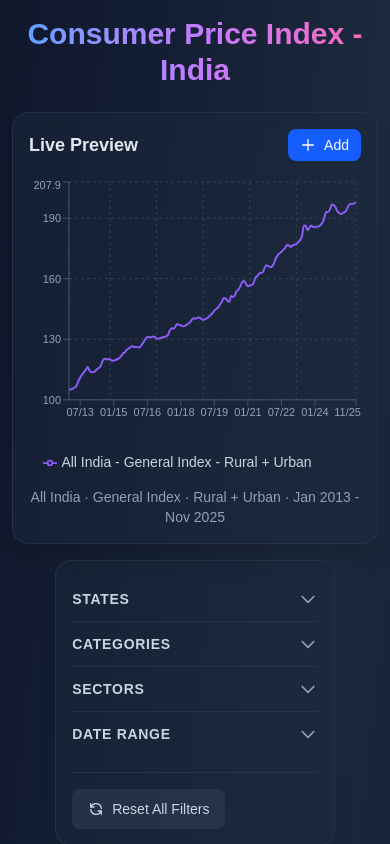
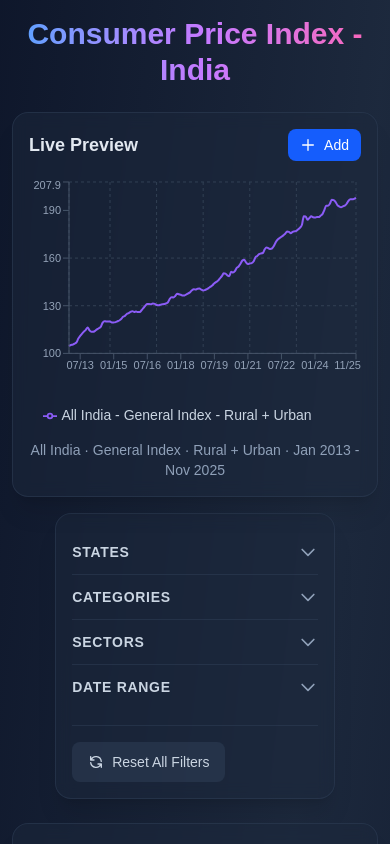
Before and after one commit to harshit-agarwal7/consumer-price-index, a Next.js app: page / in a window 390 px wide. Shown: the top 844 px of the page. Built offline with nearby package versions, Linux system fonts and the light colour scheme.

Commit message:
Fix chart squishing on mobile when selecting a state

```diff
--- a/app/components/charts/LivePreviewChart.tsx
+++ b/app/components/charts/LivePreviewChart.tsx
@@ -17,6 +17,7 @@ interface LivePreviewChartProps {
   dateRange: DateRange;
   editingChartId: string | null;
   chartPreviewRef: RefObject<HTMLDivElement | null>;
+  isMobile: boolean;
   onAddChart: () => void;
   onSaveChanges: () => void;
   onCancelEditing: () => void;
@@ -32,15 +33,20 @@ export const LivePreviewChart = ({
   dateRange,
   editingChartId,
   chartPreviewRef,
+  isMobile,
   onAddChart,
   onSaveChanges,
   onCancelEditing
 }: LivePreviewChartProps) => {
-  // Calculate aspect ratio based on actual container dimensions
+  // Calculate aspect ratio based on actual container dimensions (desktop only)
+  // On mobile, use a fixed aspect ratio for stability
   const chartContainerRef = useRef<HTMLDivElement>(null);
-  const [aspectRatio, setAspectRatio] = useState(1.7);
+  const [desktopAspectRatio, setDesktopAspectRatio] = useState(1.7);
 
   useEffect(() => {
+    // Skip dynamic calculation on mobile
+    if (isMobile) return;
+
     const container = chartContainerRef.current;
     if (!container) return;
 
@@ -59,14 +65,17 @@ export const LivePreviewChart = ({
 
       // Clamp between bounds
       const clampedAspect = Math.max(minAspect, Math.min(maxAspect, naturalAspect));
-      setAspectRatio(clampedAspect);
+      setDesktopAspectRatio(clampedAspect);
     };
 
     const resizeObserver = new ResizeObserver(calculateAspectRatio);
     resizeObserver.observe(container);
 
     return () => resizeObserver.disconnect();
-  }, []);
+  }, [isMobile]);
+
+  // Use fixed aspect ratio on mobile for stability, dynamic on desktop
+  const aspectRatio = isMobile ? 1.3 : desktopAspectRatio;
 
   return (
     <div ref={chartPreviewRef} className="bg-slate-800/50 backdrop-blur-sm rounded-2xl border border-slate-700/50 p-4 md:p-5 shadow-xl flex-1 min-w-0 flex flex-col">
--- a/app/constants/index.ts
+++ b/app/constants/index.ts
@@ -15,7 +15,7 @@ export const CATEGORY_COLORS = {
 };
 
 export const STATE_COLORS = [
-  '#3b82f6', '#10b981', '#f59e0b', '#ef4444', '#8b5cf6',
+  '#8b5cf6', '#10b981', '#f59e0b', '#ef4444', '#3b82f6',
   '#ec4899', '#14b8a6', '#f97316', '#06b6d4', '#84cc16',
   '#a855f7', '#f43f5e', '#22c55e', '#0ea5e9', '#eab308',
   '#d946ef', '#6366f1', '#059669', '#dc2626', '#7c3aed',
--- a/app/page.tsx
+++ b/app/page.tsx
@@ -391,6 +391,7 @@ export default function Home() {
               dateRange={dateRange}
               editingChartId={editingChartId}
               chartPreviewRef={chartPreviewRef}
+              isMobile={isMobile}
               onAddChart={handleAddChart}
               onSaveChanges={handleSaveChanges}
               onCancelEditing={handleCancelEditing}
```
